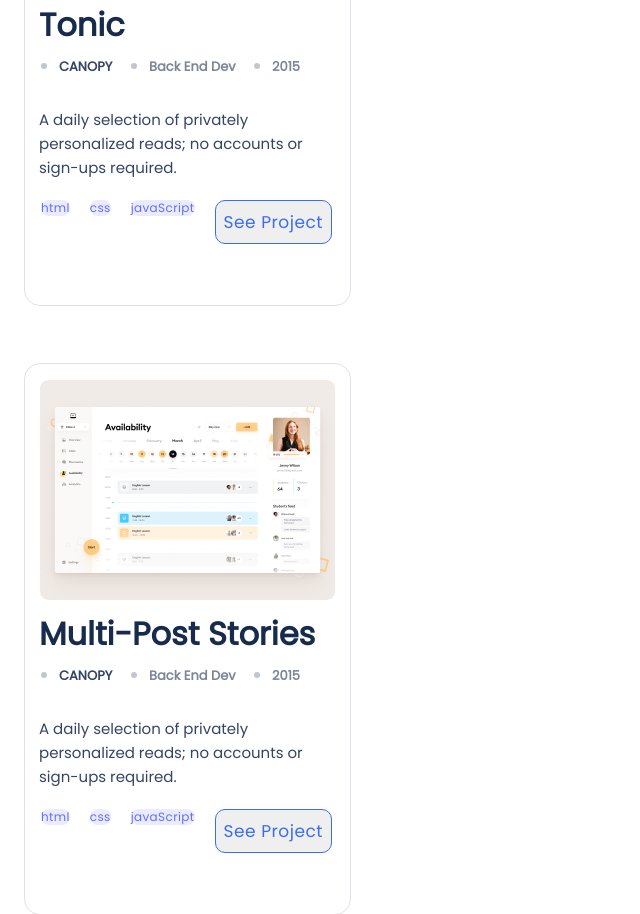
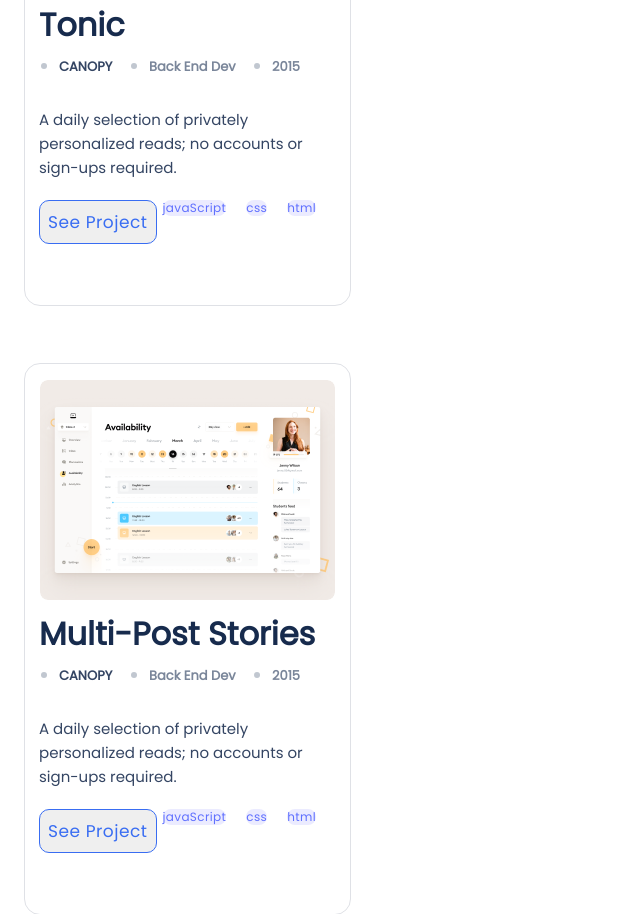
Before and after one commit to egichuhis/Portfolio, a website: page index.html in a window 1280 px wide. Shown: the part 1005-1919 px from the top of the page, without its empty margins (0-640 px from the left). Drawn offline with Linux system fonts and the light colour scheme.

```diff
--- a/style.css
+++ b/style.css
@@ -270,7 +270,7 @@
   flex: none;
   order: 0;
   flex-grow: 0;
-  float:left;
+  float: right; /* shifting the floats to the right and checking the effect*/
 }
 
 .btn-see-proj-div {
```
